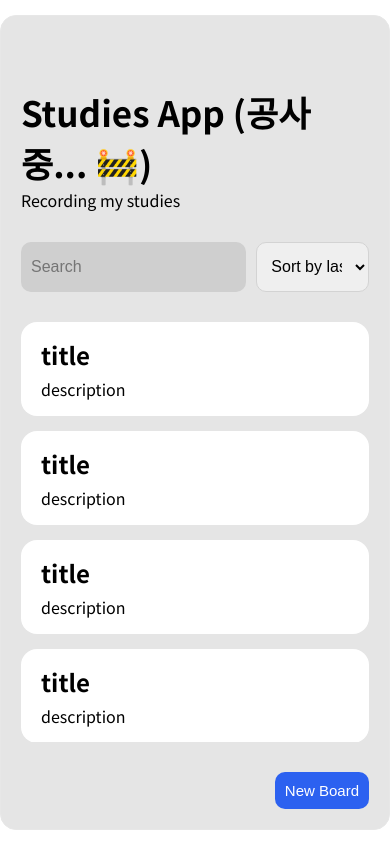
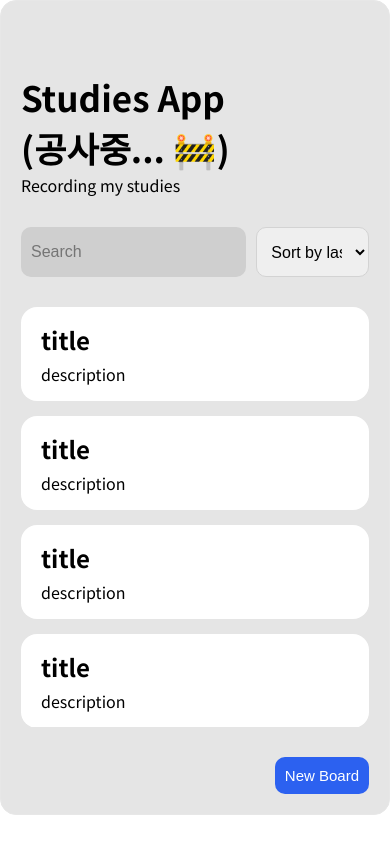
Before and after one commit to leejw951208/notes-app, a React (Vite) app: page / in a window 390 px wide. Built offline with nearby package versions, Linux system fonts and the light colour scheme.

Commit message:
반응형 추가

```diff
--- a/src/App.jsx
+++ b/src/App.jsx
@@ -9,7 +9,8 @@ const Template = styled.div`
   border-radius: 1rem;
   background-color: #e5e5e5;
   padding: 20px;
-  width: 1280px;
+  max-width: 768px;
+  width: 100%;
   gap: 30px;
 `;
 
--- a/src/components/header/Header.jsx
+++ b/src/components/header/Header.jsx
@@ -4,6 +4,7 @@ const StyledHeader = styled.header`
   margin-top: 50px;
   > h1 {
     font-size: 35px;
+    word-break: keep-all;
   }
 `;
 
--- a/src/index.css
+++ b/src/index.css
@@ -30,3 +30,9 @@ body {
   align-items: center;
   height: 100vh;
 }
+
+@media (max-height: 900px) {
+  #root {
+    height: 100%;
+  }
+}
```
